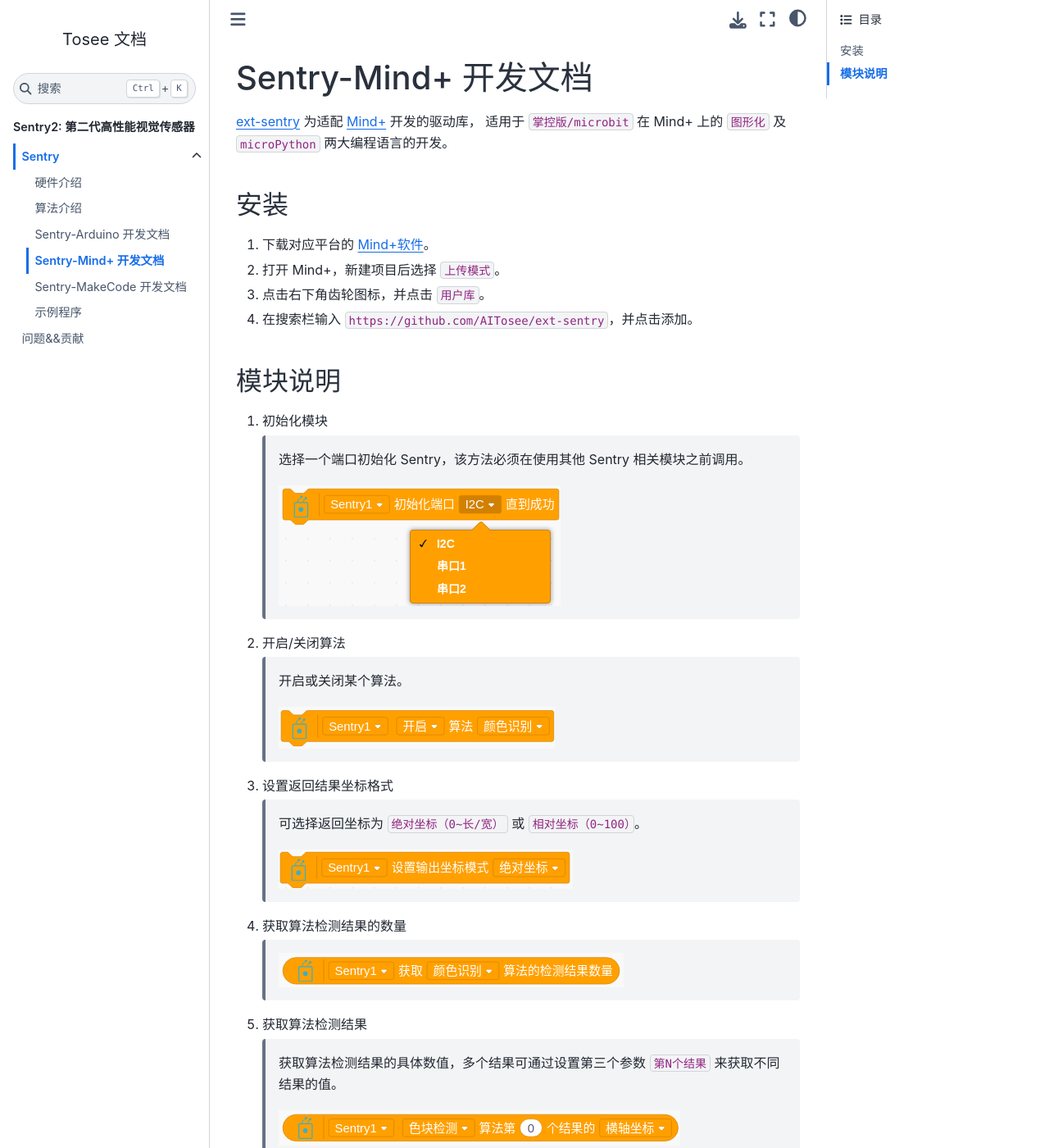
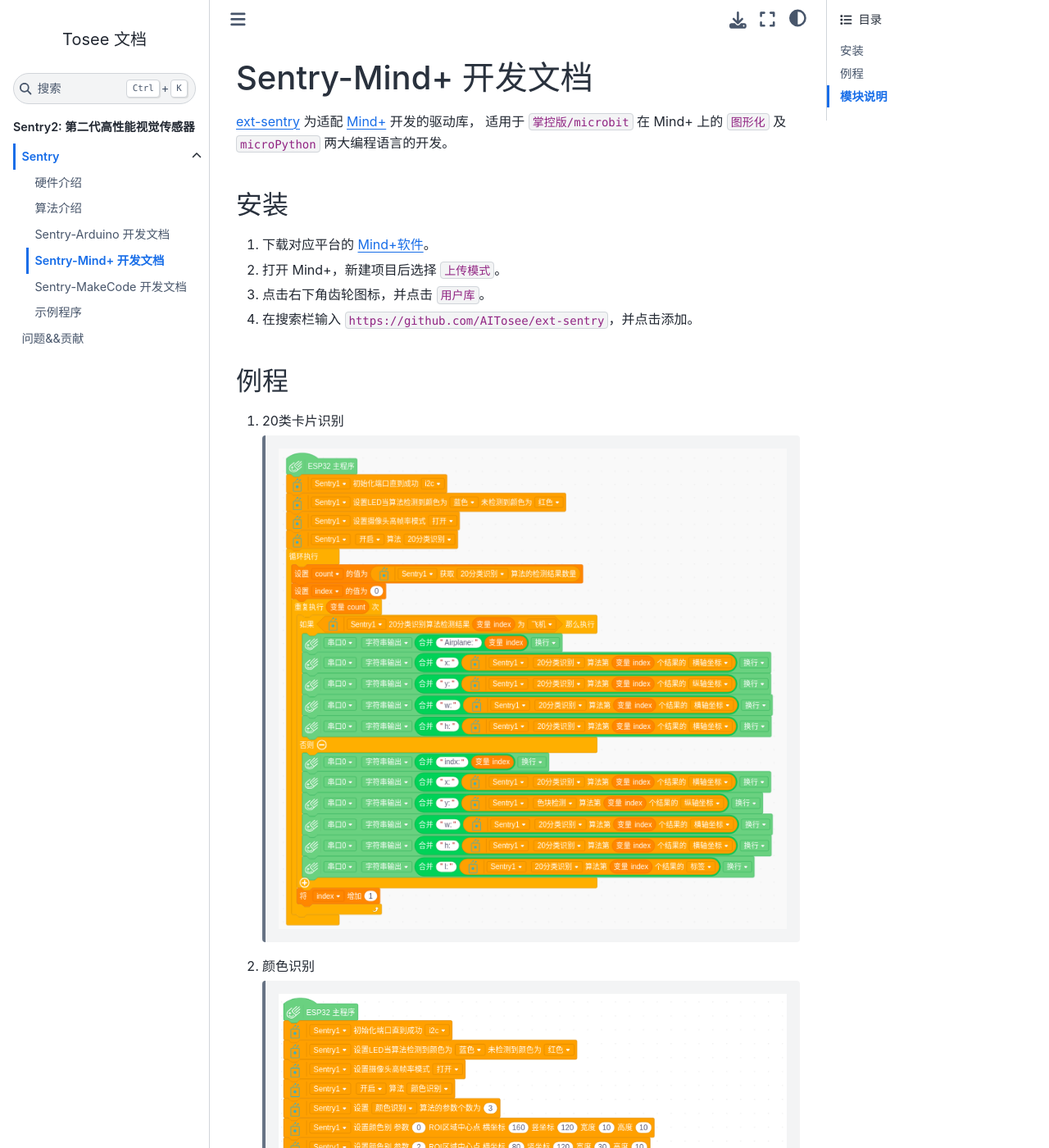
Before and after one commit to AITosee/Tosee-Docs, a Sphinx documentation site: the page built from docs/Sentry/MindPlus/index.rst, in a window 1280 px wide and 1400 px high. Shown: the whole window at 82% size. Built offline with Sphinx 7.4.7 and the Sphinx Book theme 1.1.4, drawn with Linux system fonts in a browser that asks for light colours.

Commit message:
update examples for mind+

```diff
--- a/docs/Sentry/MindPlus/index.rst
+++ b/docs/Sentry/MindPlus/index.rst
@@ -11,6 +11,25 @@
 2. 打开 Mind+，新建项目后选择 ``上传模式``。
 3. 点击右下角齿轮图标，并点击 ``用户库``。
 4. 在搜索栏输入 ``https://github.com/AITosee/ext-sentry``，并点击添加。
+
+例程
+----
+
+1. 20类卡片识别
+
+    .. image:: images/mindplus_sentry_example_20class.png
+
+2. 颜色识别
+
+    .. image:: images/mindplus_sentry_example_color.png
+
+3. 二维码检测
+
+    .. image:: images/mindplus_sentry_example_qrcode.png
+
+4. 色块检测
+
+    .. image:: images/mindplus_sentry_example_blob.png
 
 模块说明
 --------
```
Also changed, not shown: docs/Sentry/MindPlus/images/mindplus_sentry_example_20class.png (added), docs/Sentry/MindPlus/images/mindplus_sentry_example_blob.png (added), docs/Sentry/MindPlus/images/mindplus_sentry_example_color.png (added), docs/Sentry/MindPlus/images/mindplus_sentry_example_qrcode.png (added).
